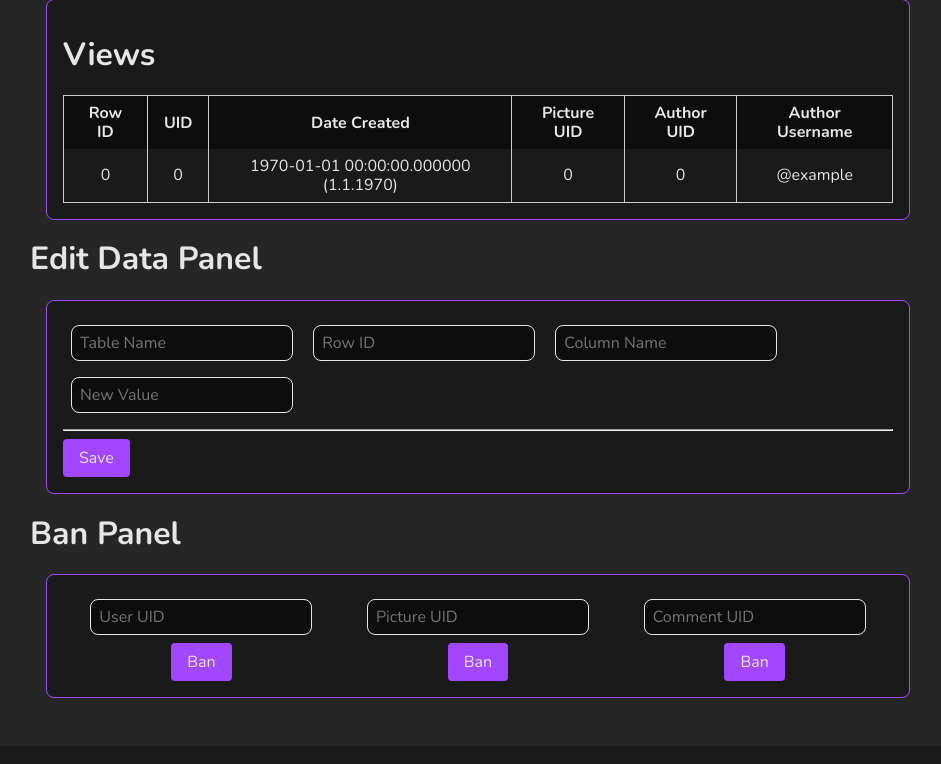
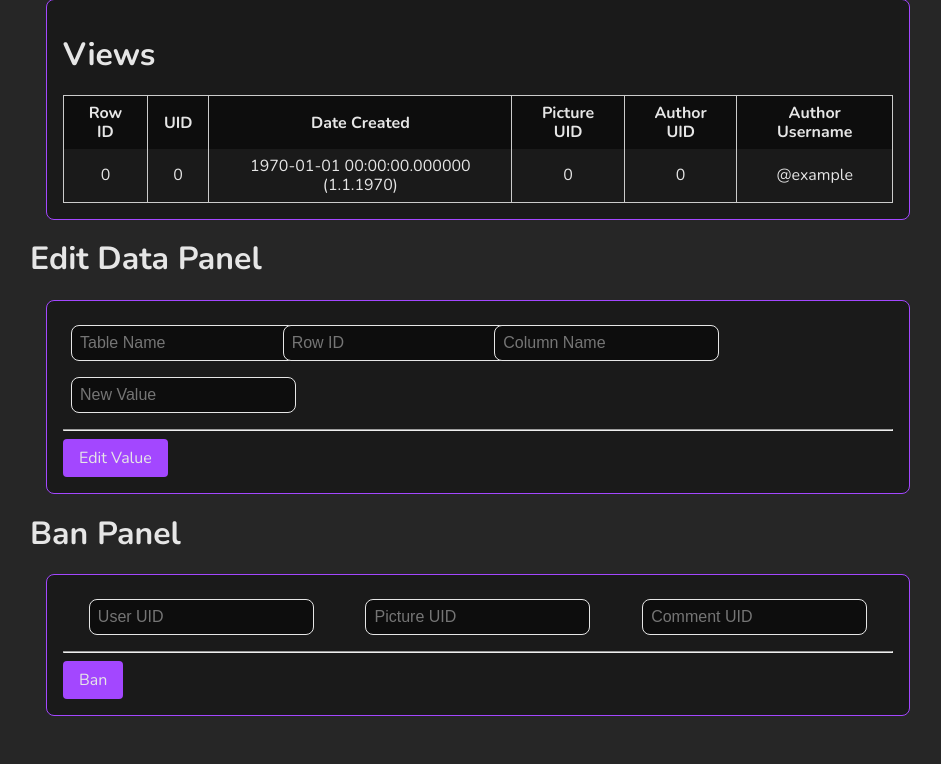
Before and after one commit to desyatkoff/impressle, a Flask app: template website/templates/admin.html in a window 1280 px wide. Shown: the part 1436-2200 px from the top of the page, without its empty margins (322-1263 px from the left). Before the commit the page ends 2134 px from the top, so only its background shows below. Run offline with Flask 3, Linux system fonts and the light colour scheme; the template is opened without the code that fills it, so the values that code supplies are empty; some libraries are stand-ins or nearby versions.

Commit message:
UPDATE: Improved Edit/Ban forms for the Admin Panel

```diff
--- a/website/templates/admin.html
+++ b/website/templates/admin.html
@@ -318,39 +318,51 @@
                 />
 
 
+                <div class="pure-g" align="center" width="100%"></div>
+                    <div class="pure-u-1-4">
                         <input
                             type = "text"
                             id = "table-name"
                             name = "table-name"
                             placeholder = "Table Name"
                         />
+                    </div>
 
+                    <div class="pure-u-1-4">
                         <input
                             type = "text"
                             id = "row-id"
                             name = "row-id"
                             placeholder = "Row ID"
                         />
+                    </div>
 
+                    <div class="pure-u-1-4">
                         <input
                             type = "text"
                             id = "column-name"
                             name = "column-name"
                             placeholder = "Column Name"
                         />
+                    </div>
 
+                    <div class="pure-u-1-4">
                         <input
                             type = "text"
                             id = "new-value"
                             name = "new-value"
                             placeholder = "New Value"
                         />
+                    </div>
+
 
                     <hr />
 
+
                     <button class="pure-button button-main" type="submit">
-                    Save
+                        Edit Value
                     </button>
+                </div>
             </form>
         </div>
 
@@ -361,17 +373,17 @@
 
 
         <div class="card">
-            <div class="pure-g" align="center" width="100%">
-                <div class="pure-u-1-3">
-                    <form id="ban-user-form" method="POST">
+            <form id="ban-form" method="POST">
                 <input
                     type = "hidden"
                     id = "form-type"
                     name = "form-type"
-                            value = "ban-user"
+                    value = "ban-form"
                 />
 
 
+                <div class="pure-g" align="center" width="100%">
+                    <div class="pure-u-1-3">
                         <input
                             type = "text"
                             class = "pure-input"
@@ -379,56 +391,31 @@
                             name = "user-uid"
                             placeholder = "User UID"
                         />
-
-
-                        <button class="pure-button button-main" type="submit">
-                            Ban
-                        </button>
-                    </form>
                     </div>
 
                     <div class="pure-u-1-3">
-                    <form id="ban-picture-form" method="POST">
-                        <input
-                            type = "hidden"
-                            id = "form-type"
-                            name = "form-type"
-                            value = "ban-picture"
-                        />
-
-
                         <input
                             type = "text"
                             class = "pure-input"
                             id = "picture-uid"
                             name = "picture-uid"
                             placeholder = "Picture UID"
-                        />
-
-
-                        <button class="pure-button button-main" type="submit">
-                            Ban
-                        </button>
-                    </form>
+                        >
                     </div>
 
                     <div class="pure-u-1-3">
-                    <form id="ban-comment-form" method="POST">
-                        <input
-                            type = "hidden"
-                            id = "form-type"
-                            name = "form-type"
-                            value = "ban-comment"
-                        />
-
-
                         <input
                             type = "text"
                             class = "pure-input"
                             id = "comment-uid"
                             name = "comment-uid"
                             placeholder = "Comment UID"
-                        />
+                        >
+                    </div>
+                </div>
+
+
+                <hr />
 
 
                 <button class="pure-button button-main" type="submit">
@@ -437,6 +424,4 @@
             </form>
         </div>
     </div>
-        </div>
-    </div>
 {% endblock %}
```
Also changed, not shown: website/admin.py (+21 -19 lines). Lines whose indentation alone changed are shown as unchanged.
